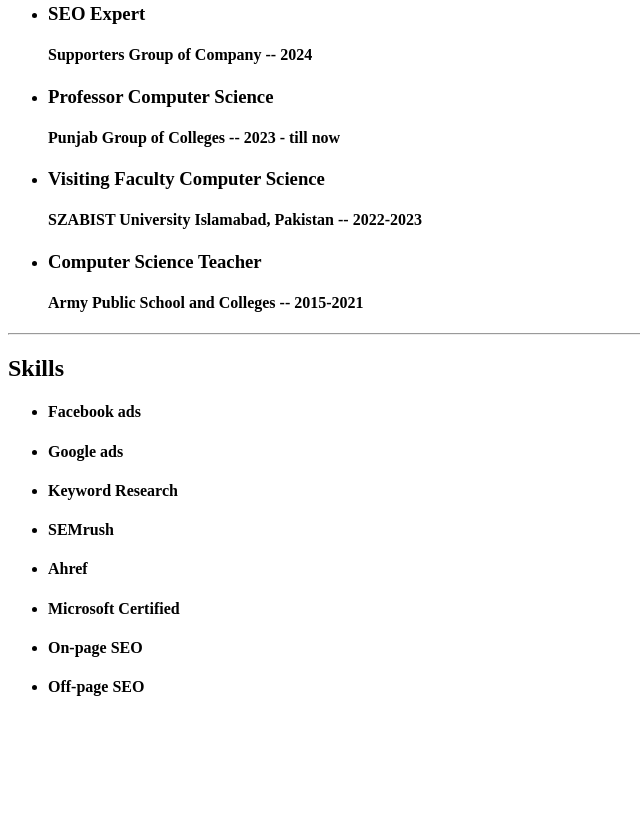
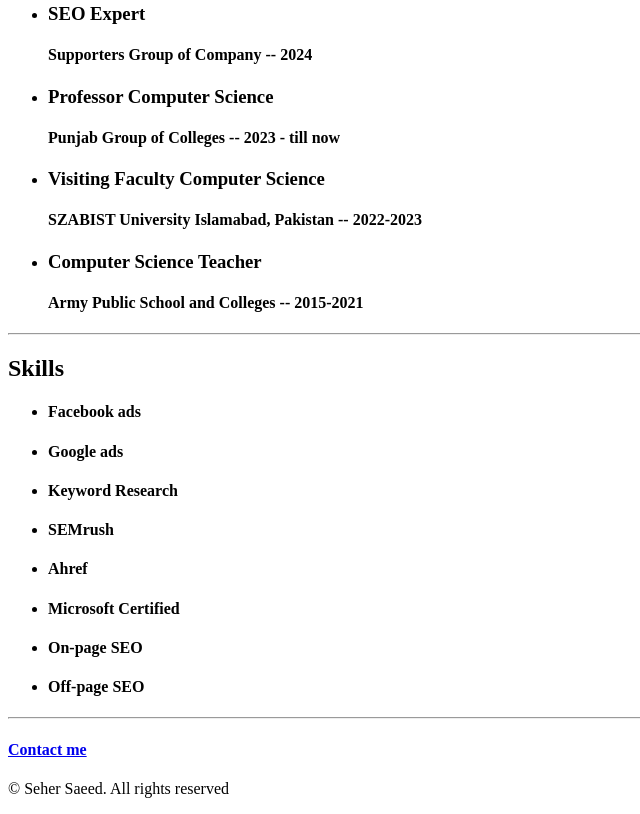
Before and after one commit to seher-zia/myresume.html-, a plain HTML site: page index.html in a window 1280 px wide. Shown: the part 738-1552 px from the top of the page, without its empty margins (0-640 px from the left). Before the commit the page ends 1455 px from the top, so only its background shows below. Drawn offline with Linux system fonts and the light colour scheme.

Commit message:
Update index.html

```diff
--- a/index.html
+++ b/index.html
@@ -42,6 +42,18 @@
      <li> <h4> Off-page SEO </h4></li>
 
  </ul>
+<hr/>
+
+
+ <h4><a href="./contact.html"> Contact me</a> </h4>
+
+ <footer>
+
+     <p> © Seher Saeed. All rights reserved </p>
+ </footer>
+
+
+
 
 
 
```
